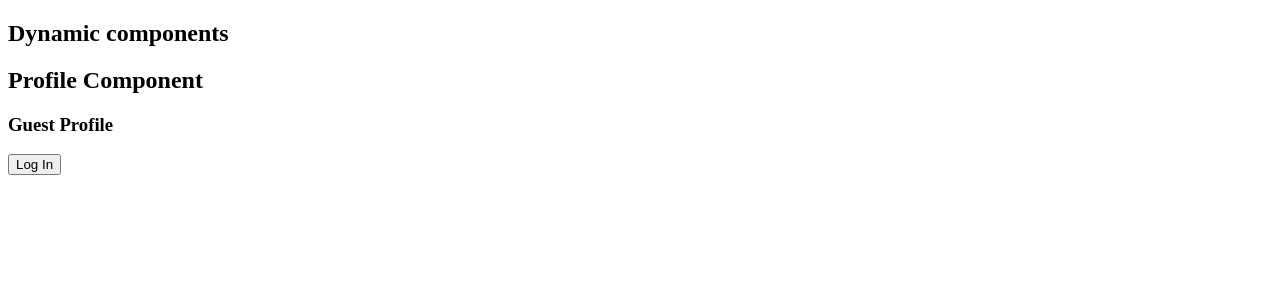
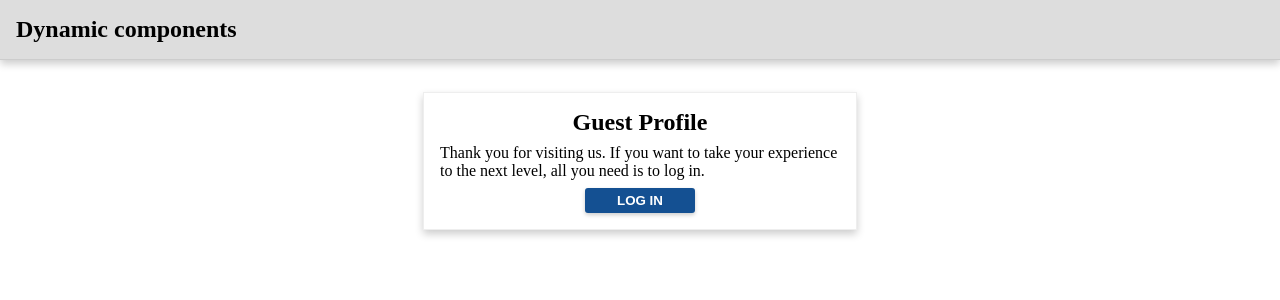
Before and after one commit to danmt/dynamic-component-loader, an Angular app: page / in a window 1280 px wide. Shown: the top 300 px of the page. Built offline with nearby package versions, Linux system fonts and the light colour scheme.

Commit message:
visual improvements

```diff
--- a/src/app/app.component.html
+++ b/src/app/app.component.html
@@ -1,9 +1,7 @@
 <section>
-  <h1>Dynamic components</h1>
+  <h1 class="header">Dynamic components</h1>
 
-  <section>
-    <h2>Profile Component</h2>
-
+  <div class="container">
     <app-profile-container></app-profile-container>
-  </section>
+  </div>
 </section>
--- a/src/app/app.component.scss
+++ b/src/app/app.component.scss
@@ -1,3 +1,13 @@
-button {
-  margin-right: 1rem;
+.header {
+  background: #ddd;
+  border-bottom: 1px solid #ccc;
+  margin: 0;
+  padding: 1rem;
+  box-shadow: 0 4px 8px 0 rgba(0, 0, 0, 0.2);
 }
+
+.container {
+  display: flex;
+  justify-content: center;
+  margin-top: 2rem;
+}
--- a/src/app/profile/client-profile/client-profile.component.html
+++ b/src/app/profile/client-profile/client-profile.component.html
@@ -1,4 +1,12 @@
-<section>
-  <h3>Client Profile</h3>
-  <button (click)="logout()">Log Out</button>
+<section class="card">
+  <h2 class="card__title">Daniel Marin</h2>
+
+  <p class="card__subtitle">
+    Welcome back Daniel, it's a pleasure to have you back. Tell us, what can we
+    do for you today?
+  </p>
+
+  <div class="card__toolbar">
+    <button (click)="logout()">Log Out</button>
+  </div>
 </section>
--- /dev/null
+++ b/src/app/profile/client-profile/client-profile.component.scss
@@ -0,0 +1,32 @@
+.card {
+  box-shadow: 0 4px 8px 0 rgba(0, 0, 0, 0.2);
+  border: 1px solid #eee;
+  max-width: 500px;
+  padding: 1rem;
+
+  &__title {
+    margin: 0 0 0.5rem 0;
+    text-align: center;
+  }
+
+  &__subtitle {
+    margin: 0 0 0.5rem 0;
+  }
+
+  &__toolbar {
+    display: flex;
+    justify-content: center;
+
+    button {
+      text-transform: uppercase;
+      padding: 0.3rem 2rem;
+      background: #a80000;
+      border: none;
+      color: white;
+      font-weight: bolder;
+      border-radius: 3px;
+      box-shadow: 0 2px 4px 0 rgba(0, 0, 0, 0.2);
+      cursor: pointer;
+    }
+  }
+}
--- a/src/app/profile/client-profile/client-profile.component.ts
+++ b/src/app/profile/client-profile/client-profile.component.ts
@@ -3,7 +3,8 @@ import { ProfileService } from '../profile.service';
 
 @Component({
   selector: 'app-client-profile',
-  templateUrl: './client-profile.component.html'
+  templateUrl: './client-profile.component.html',
+  styleUrls: ['./client-profile.component.scss']
 })
 export class ClientProfileComponent {
   constructor(private profileService: ProfileService) {}
--- a/src/app/profile/guest-profile/guest-profile.component.html
+++ b/src/app/profile/guest-profile/guest-profile.component.html
@@ -1,4 +1,12 @@
-<section>
-  <h3>Guest Profile</h3>
-  <button (click)="login()">Log In</button>
+<section class="card">
+  <h2 class="card__title">Guest Profile</h2>
+
+  <p class="card__subtitle">
+    Thank you for visiting us. If you want to take your experience to the next
+    level, all you need is to log in.
+  </p>
+
+  <div class="card__toolbar">
+    <button (click)="login()">Log In</button>
+  </div>
 </section>
--- /dev/null
+++ b/src/app/profile/guest-profile/guest-profile.component.scss
@@ -0,0 +1,32 @@
+.card {
+  box-shadow: 0 4px 8px 0 rgba(0, 0, 0, 0.2);
+  border: 1px solid #eee;
+  max-width: 400px;
+  padding: 1rem;
+
+  &__title {
+    margin: 0 0 0.5rem 0;
+    text-align: center;
+  }
+
+  &__subtitle {
+    margin: 0 0 0.5rem 0;
+  }
+
+  &__toolbar {
+    display: flex;
+    justify-content: center;
+
+    button {
+      text-transform: uppercase;
+      padding: 0.3rem 2rem;
+      background: #145092;
+      border: none;
+      color: white;
+      font-weight: bolder;
+      border-radius: 3px;
+      box-shadow: 0 2px 4px 0 rgba(0, 0, 0, 0.2);
+      cursor: pointer;
+    }
+  }
+}
--- a/src/app/profile/guest-profile/guest-profile.component.ts
+++ b/src/app/profile/guest-profile/guest-profile.component.ts
@@ -3,7 +3,8 @@ import { ProfileService } from '../profile.service';
 
 @Component({
   selector: 'app-guest-profile',
-  templateUrl: './guest-profile.component.html'
+  templateUrl: './guest-profile.component.html',
+  styleUrls: ['./guest-profile.component.scss']
 })
 export class GuestProfileComponent {
   constructor(private profileService: ProfileService) {}
--- a/src/styles.scss
+++ b/src/styles.scss
@@ -1 +1,6 @@
 /* You can add global styles to this file, and also import other style files */
+html,
+body {
+  margin: 0;
+  padding: 0;
+}
```
